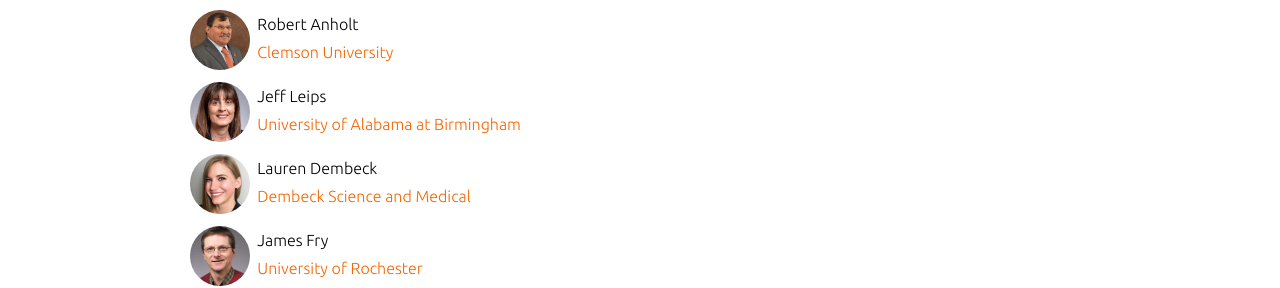
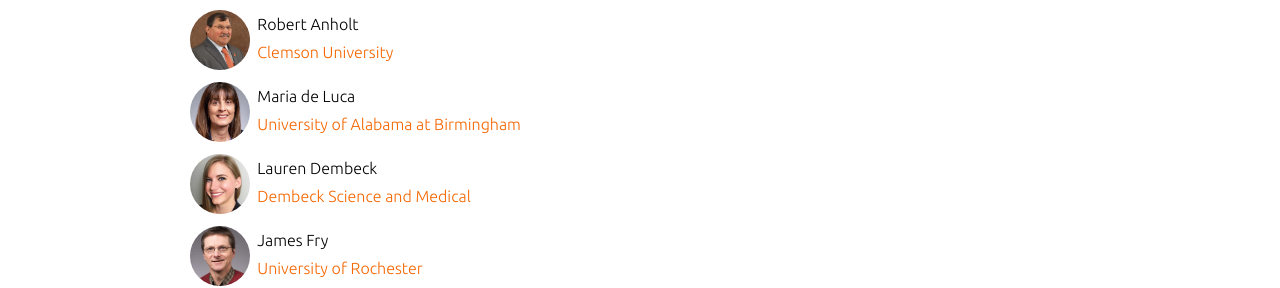
Before and after one commit to macanholt-labs/macanholt-labs.github.io, a Jekyll site: the page built from _pages/index.md, in a window 1280 px wide and 1193 px high. Shown: the part 219-507 px from the top of the window. Built offline with Jekyll 4.4.1, drawn with Linux system fonts in a browser that asks for light colours; some web fonts are replaced.

Commit message:
add speakers

```diff
--- a/_pages/index.md
+++ b/_pages/index.md
@@ -21,7 +21,7 @@ permalink: /index.html
 
 <p style="line-height: 28px;">
 <img src="files/deluca.jpg" class="rounded">
-&nbsp;&nbsp;Jeff Leips<br>
+&nbsp;&nbsp;Maria de Luca<br>
 &nbsp;&nbsp;<a href="https://www.uab.edu/shp/nutrition/people/faculty/maria-deluca" target="_blank">University of Alabama at Birmingham</a>
 </p>
 
```
